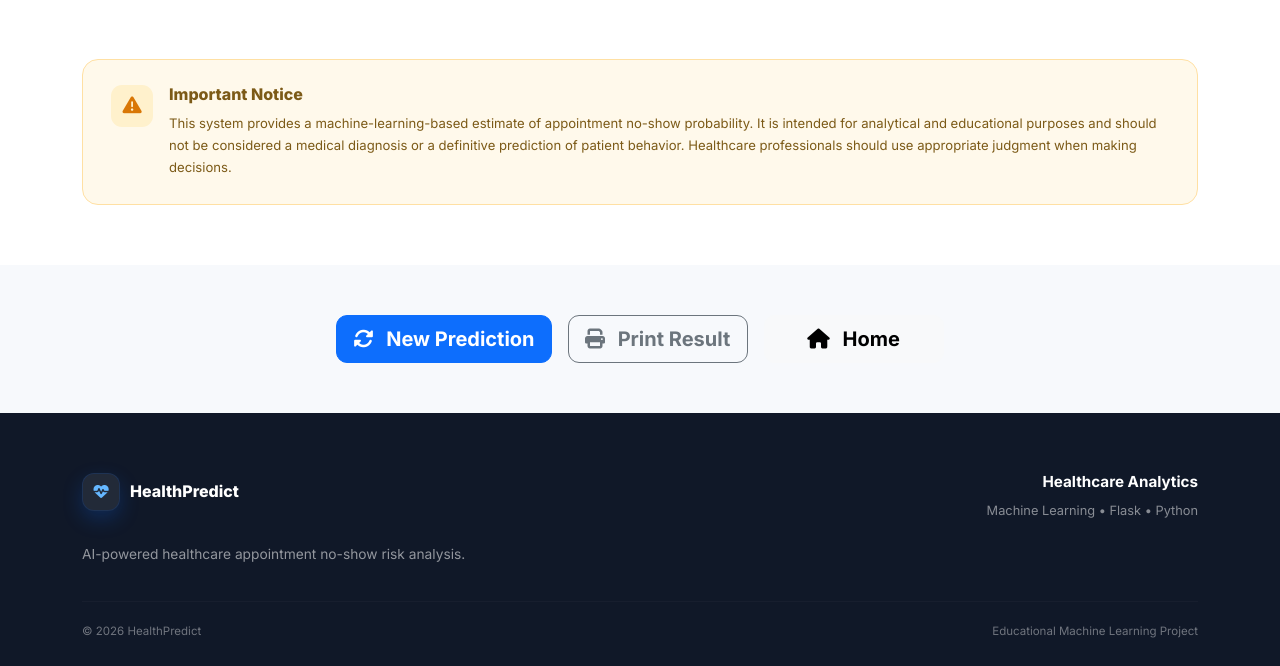
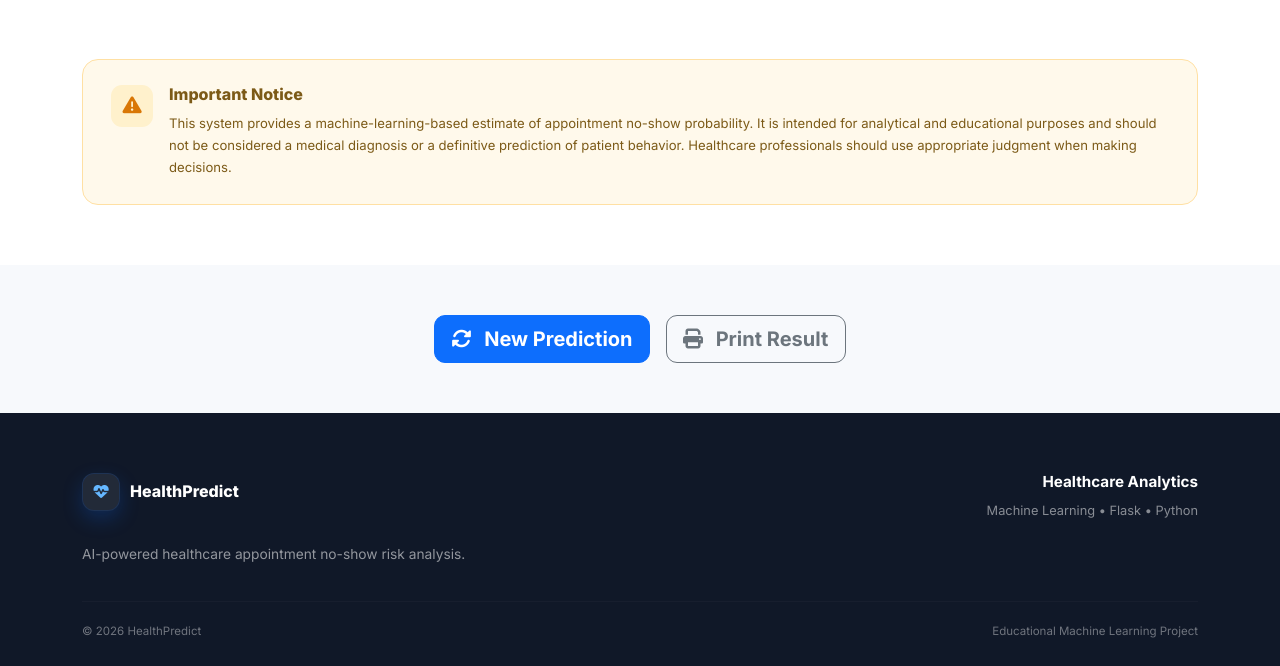
Before and after one commit to vaishnav-source/healthcare, a Python web app: template templates/result.html in a window 1280 px wide. Shown: the part 2187-2853 px from the top of the page. Run offline with Jinja, Linux system fonts and the light colour scheme; the template is opened without the code that fills it, so the values that code supplies are empty.

Commit message:
Remove home button from result page

```diff
--- a/templates/result.html
+++ b/templates/result.html
@@ -2806,18 +2806,6 @@
             </button>
 
 
-            <a
-                href="{{ url_for('home') }}"
-                class="btn btn-light btn-lg"
-            >
-
-                <i
-                    class="fa-solid fa-house me-2"
-                ></i>
-
-                Home
-
-            </a>
 
         </div>
 
```
